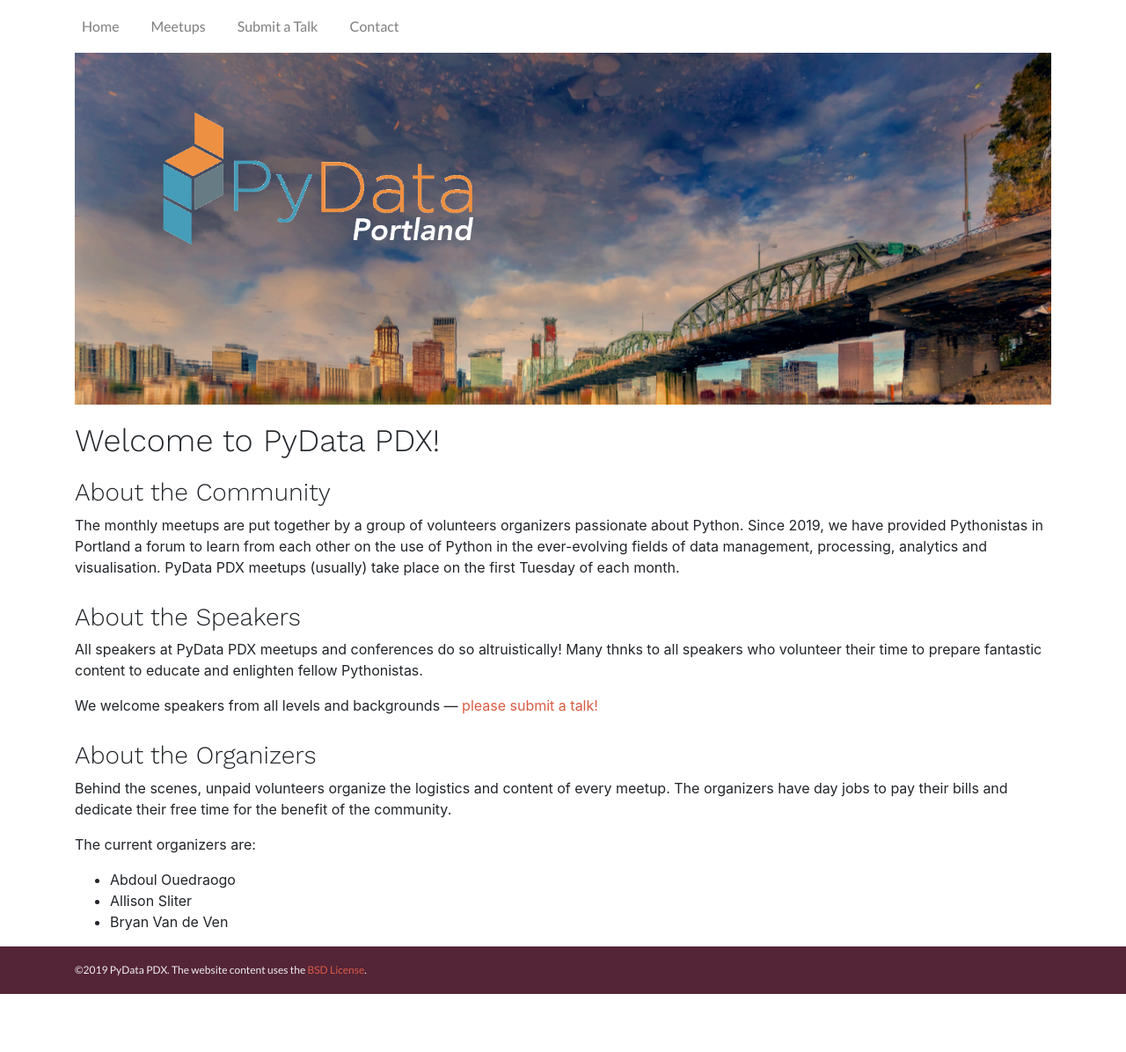
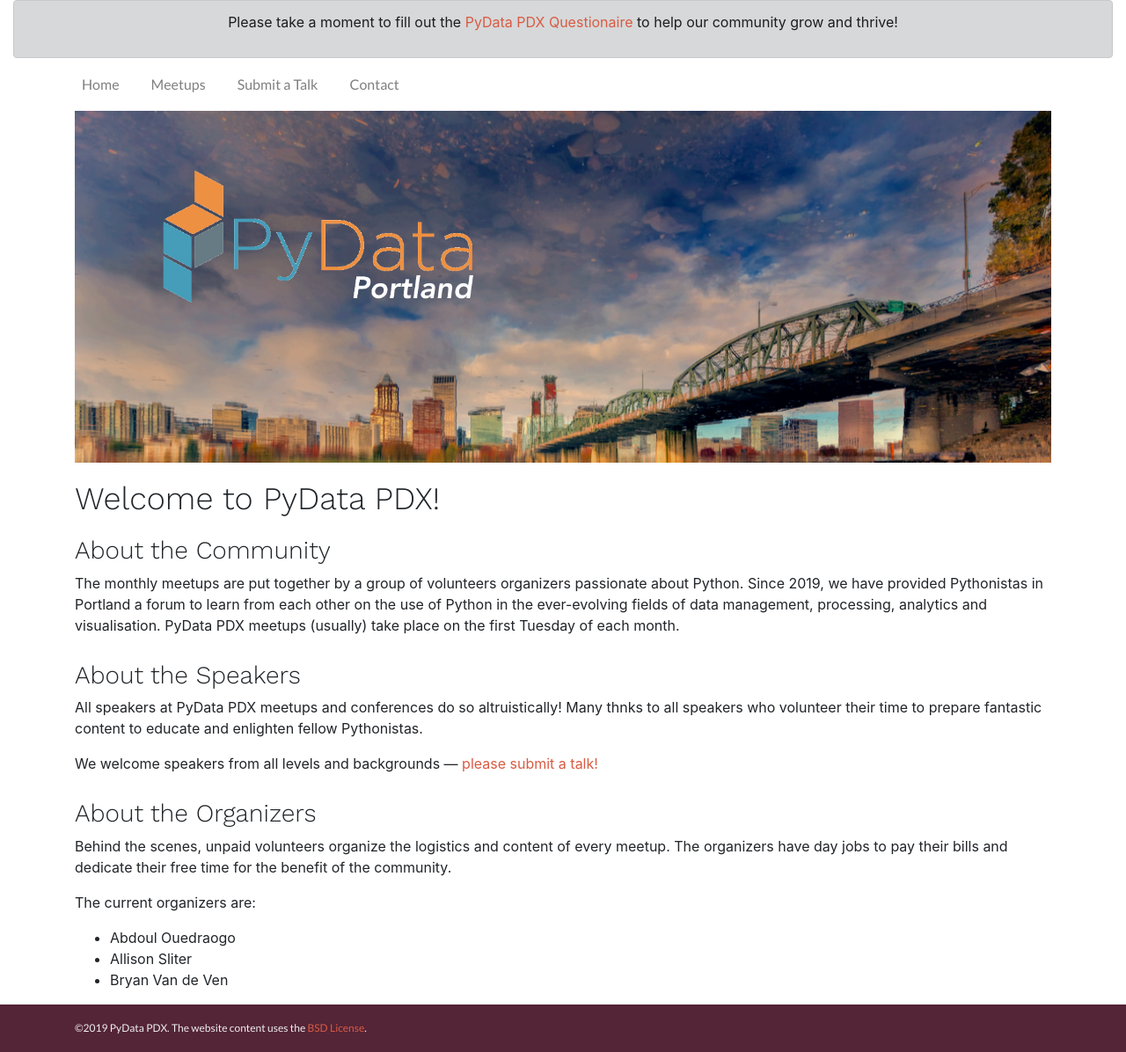
Before and after one commit to pydatapdx/pdx.pydata.org, a Jekyll site: the page built from index.html, in a window 1280 px wide. Shown: the whole page at 88% size. Built offline with Jekyll 4.4.1, drawn with Linux system fonts in a browser that asks for light colours; before the commit the page ends 1130 px from its top, so only the background shows below that.

Commit message:
add alert for google form

```diff
--- /dev/null
+++ b/_includes/alerts.html
@@ -0,0 +1,9 @@
+<!-- alerts -->
+<div class="container-fluid" id="top-alert">
+  <div class="alert alert-dark mb-0" role="alert">
+    <p class="text-center">
+        Please take a moment to fill out the <a href="https://forms.gle/7N95T83vXYgPjqAq6">PyData PDX Questionaire</a> to help our community grow and thrive!
+    </p>
+  </div>
+</div>
+<!-- end alerts -->
--- a/_layouts/main.html
+++ b/_layouts/main.html
@@ -6,6 +6,8 @@
 </head>
 
 <body>
+  {% include alerts.html %}
+
   {% include menu.html %}
 
   {{ content }}
```
